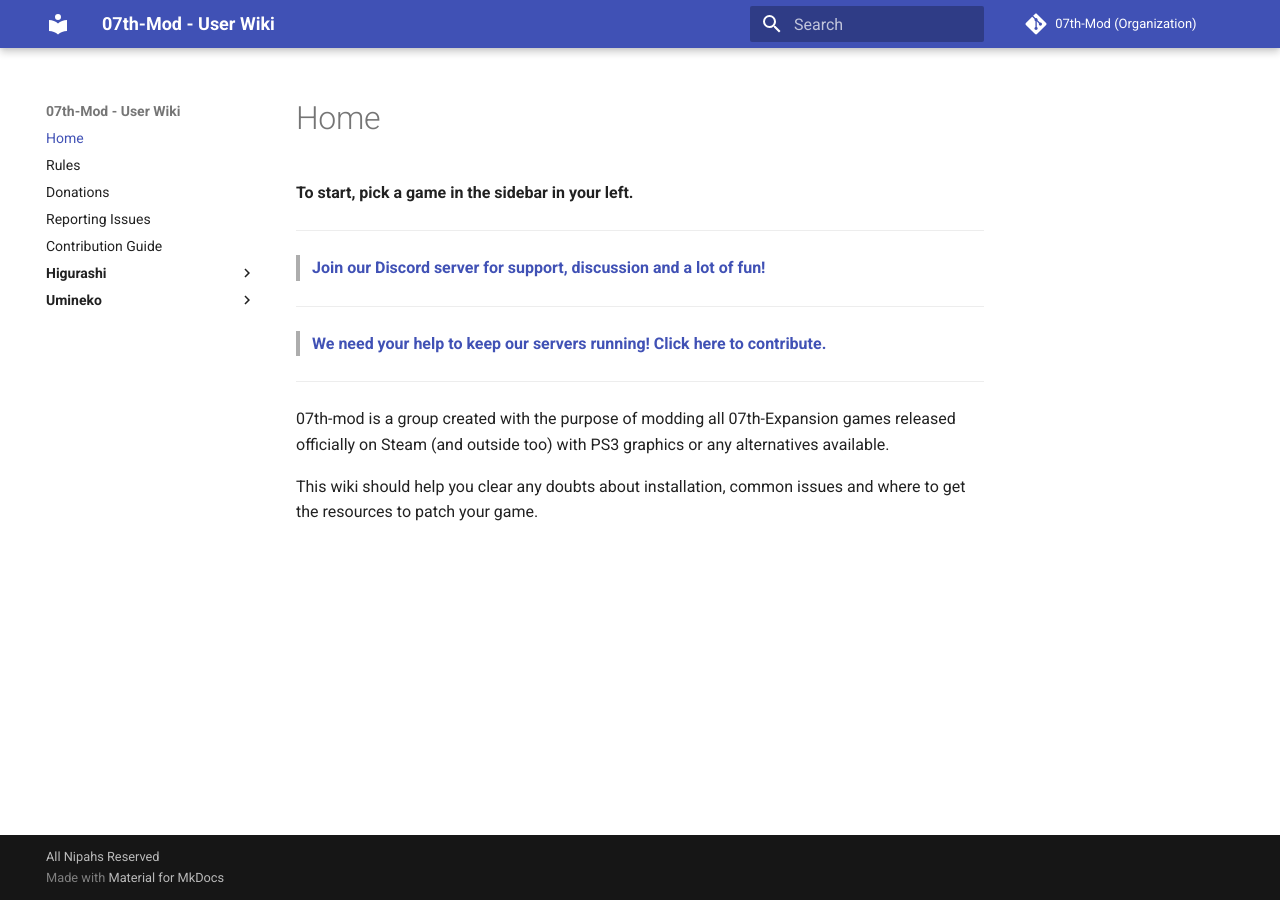
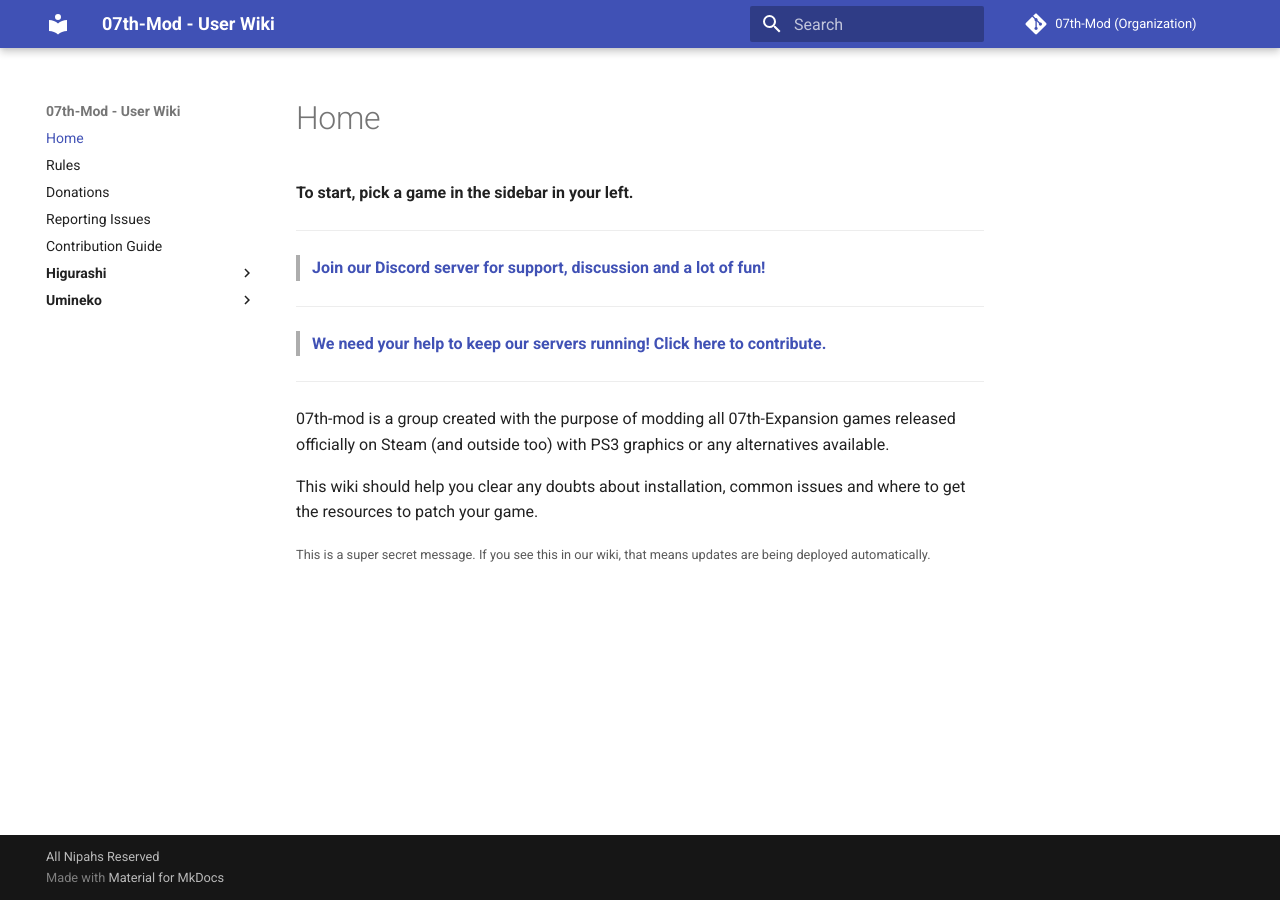
Before and after one commit to 07th-mod/wiki, an MkDocs documentation site: the page built from docs/index.md, in a window 1280 px wide. Built offline with MkDocs 1.6.1 and Material for MkDocs 9.7.7, drawn with Linux system fonts in a browser that asks for light colours.

Commit message:
Testing better compilation

```diff
--- a/docs/index.md
+++ b/docs/index.md
@@ -8,3 +8,5 @@
 07th-mod is a group created with the purpose of modding all 07th-Expansion games released officially on Steam (and outside too) with PS3 graphics or any alternatives available.
 
 This wiki should help you clear any doubts about installation, common issues and where to get the resources to patch your game.
+
+<small>This is a super secret message. If you see this in our wiki, that means updates are being deployed automatically.</small>
```
